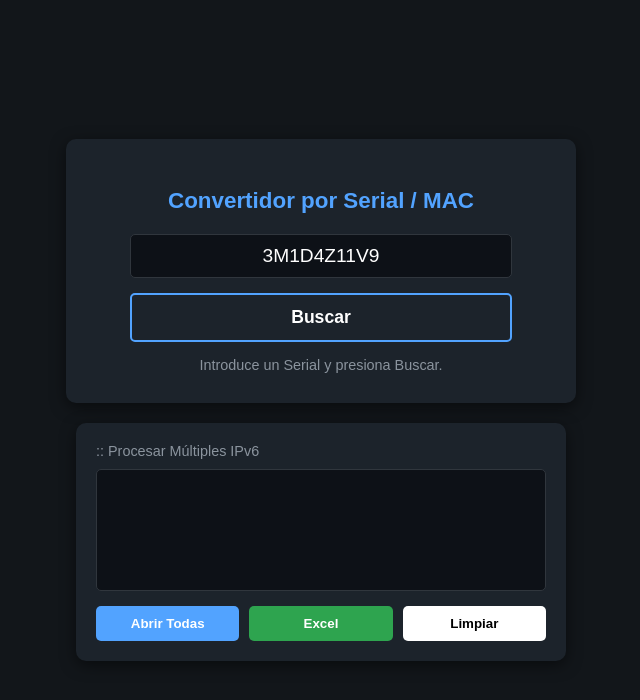
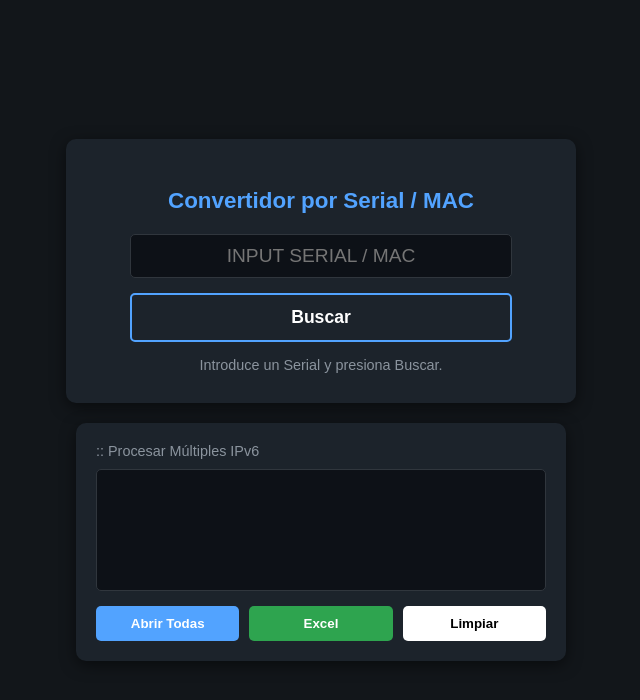
Before and after one commit to eduardosifuentesperea-sudo/convertidor, a plain HTML site: page index.html in a window 1280 px wide. Shown: the whole page, without its empty margins (319-959 px from the left). Drawn offline with Linux system fonts and the light colour scheme.

Commit message:
Update index.html

```diff
--- a/index.html
+++ b/index.html
@@ -87,7 +87,7 @@
 
     <div class="container">
         <h2>Convertidor por Serial / MAC</h2>
-        <input type="text" id="input-serial" placeholder="INPUT SERIAL / MAC" value="3M1D4Z11V9">
+        <input type="text" id="input-serial" placeholder="INPUT SERIAL / MAC">
         <button class="btn-buscar" id="btn-ejecutar">Buscando...</button>
         <div class="status-msg" id="mensaje-estado">Buscando informacion del servidor, por favor espera...</div>
     </div>
```
